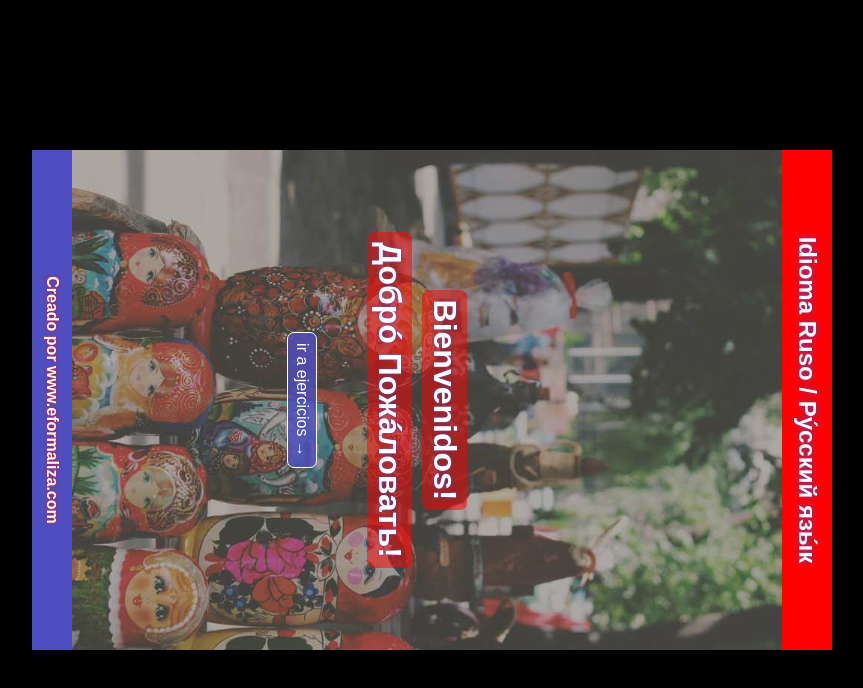
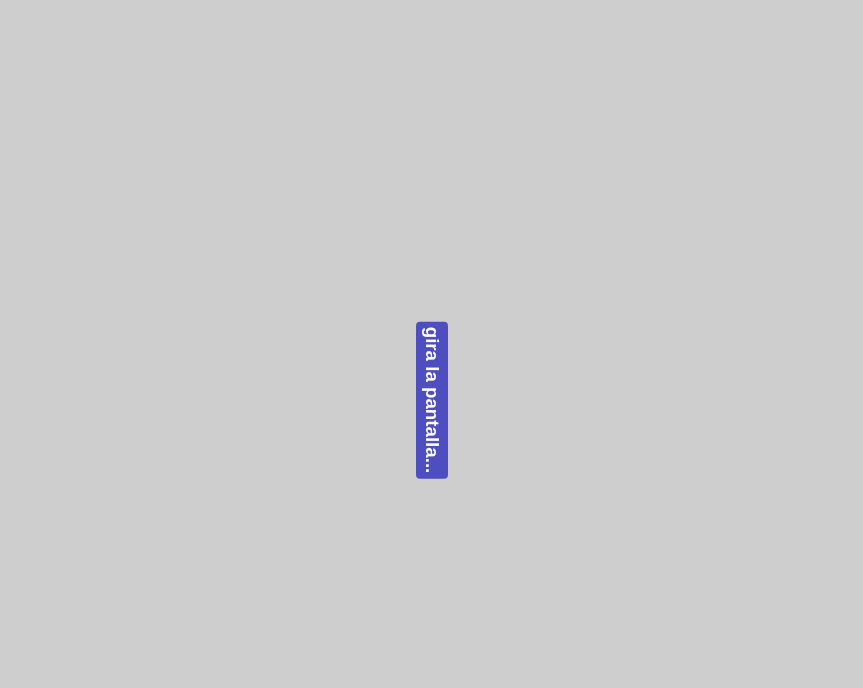
Before and after one commit to TrueAlexander/nextjs-russian-lang-app, a Next.js app: page / in a window 1280 px wide. Shown: the top 688 px of the page, without its empty margins (208-1071 px from the left). Built offline with nearby package versions, Linux system fonts and the light colour scheme.

Commit message:
notice to turn

```diff
--- /dev/null
+++ b/components/Notice.js
@@ -0,0 +1,6 @@
+
+const Notice = () => {
+  return <h3 className="notice">gira la pantalla...</h3>
+}
+
+export default Notice
--- a/pages/_app.js
+++ b/pages/_app.js
@@ -1,9 +1,9 @@
 import '../styles/globals.scss'
 import Head from 'next/head'
-// import Wrapper from '../components/Wrapper'
 import Header from '../components/Header'
 import Footer from '../components/Footer'
 import { useState, useEffect } from 'react'
+import Notice from '../components/Notice'
 
 const MyApp = ({ Component, pageProps }) => {
   // const [height, setHeight] = useState('500')
@@ -31,6 +31,7 @@ const MyApp = ({ Component, pageProps }) => {
       <Header/>
       <Component {...pageProps} />
       <Footer/>
+      <Notice/>
       <style jsx>{`
         .wrapper {
           height: ${dimensions.height}px;
--- a/styles/Footer.module.scss
+++ b/styles/Footer.module.scss
@@ -16,3 +16,9 @@
     text-decoration: none;
   }
 }
+
+@media only screen and (orientation: landscape) {
+  .footer {
+    display: none;
+  }
+}
--- a/styles/Header.module.scss
+++ b/styles/Header.module.scss
@@ -11,3 +11,10 @@
     text-shadow: 0 0 6px $color-bg-footer;
   }
 }
+
+
+@media only screen and (orientation: landscape) {
+  .header {
+    display: none;
+  }
+}
--- a/styles/globals.scss
+++ b/styles/globals.scss
@@ -62,11 +62,31 @@ h2 {
   margin: 10px auto;
 }
 
+.notice {
+  display: none;
+}
+
 @media only screen and (orientation: landscape) {
   body {
     transform: rotate(90deg);
     height: 100vh;
     width: 100vw;
+    background-color: $color-bg-container;
   }
 
+  .container {
+    display: none;
+  }
+
+  .notice {
+    display: block;
+    position: absolute;
+    left: 50%;
+    top: 50%;
+    transform: translate(-50%, -50%);
+    background-color: $color-bg-footer;
+    color: white;
+    padding: 5px;
+    border-radius: 4px;
+  }
 }
```
